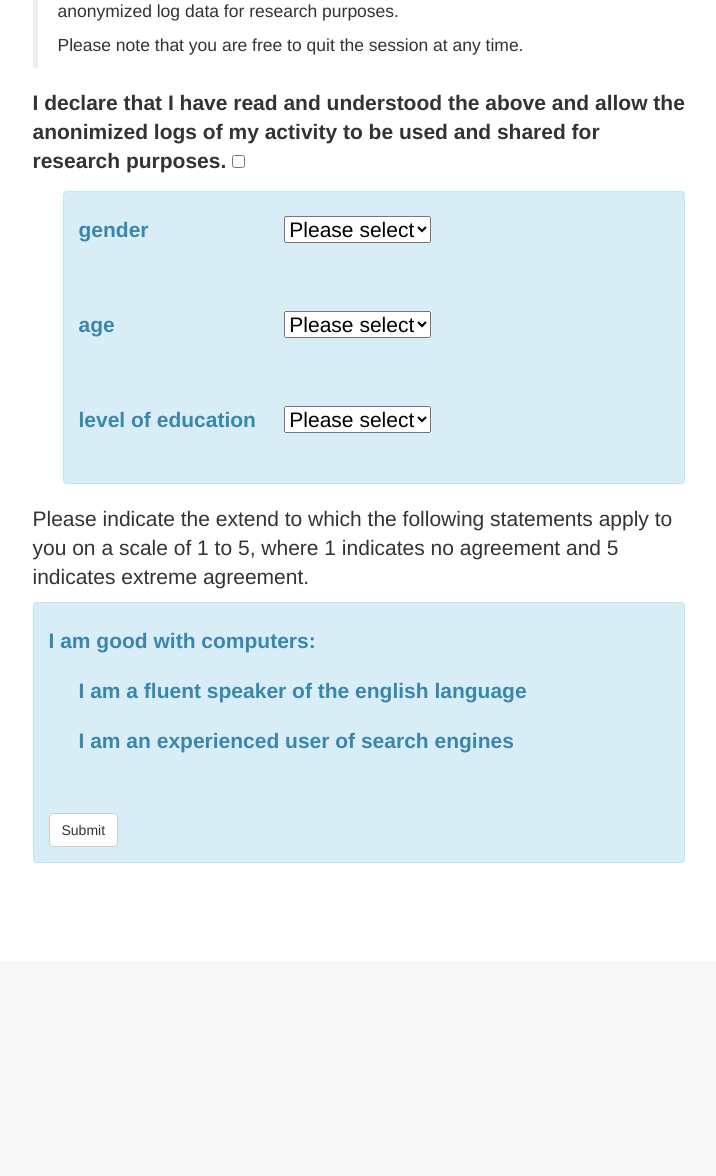
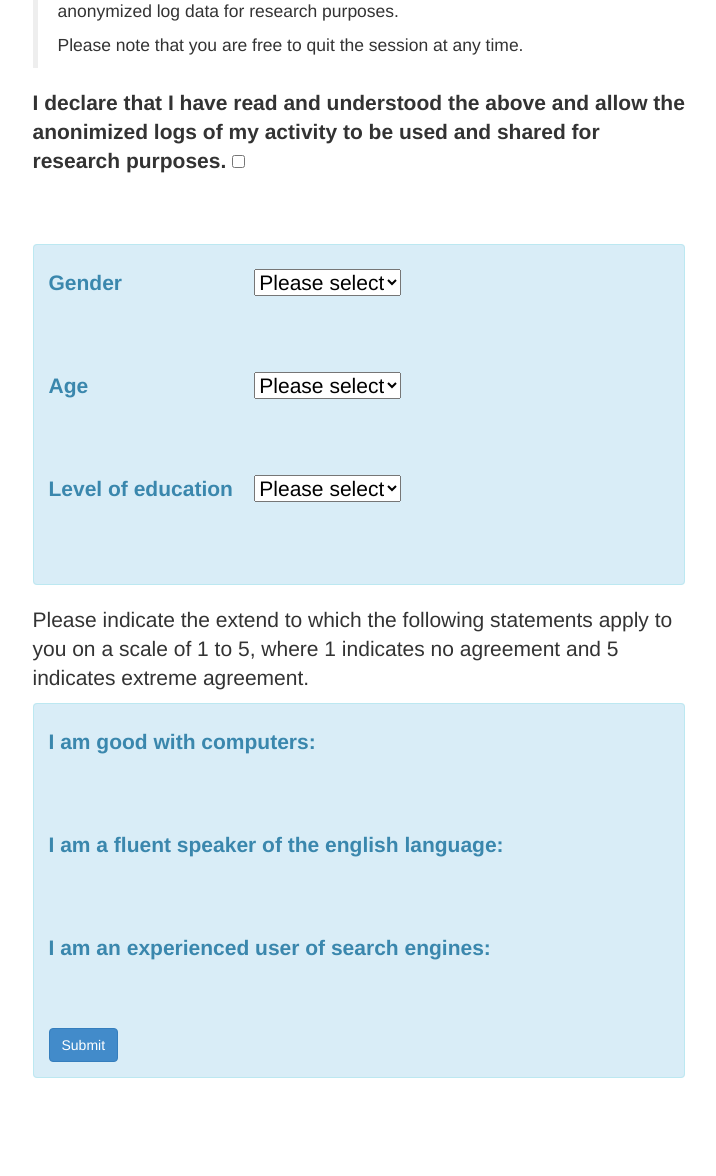
Before and after one commit to jiyinhe/fedweb_ui, a Django app: template fw_userstudy/templates/questionnaire/pre-question.html in a window 1280 px wide. Shown: the part 475-1651 px from the top of the page, without its empty margins (330-1046 px from the left). Before the commit the page ends 1338 px from the top, so only its background shows below. Run offline with Django 3.2, Linux system fonts and the light colour scheme; the template is opened without the code that fills it, so the values that code supplies are empty; parts of the project's set-up code (start-up, migrations or seed data) failed here and were passed over; some libraries are stand-ins or nearby versions.

Commit message:
changed the look of prequesitonnaire 	modified:   fw_userstudy/settings.py 	modified:   static/js/prequestionnaire.js 	modified:   templates/info_base.html 	modified:   templates/questionnaire/pre-question.html

```diff
--- a/fw_userstudy/static/js/prequestionnaire.js
+++ b/fw_userstudy/static/js/prequestionnaire.js
@@ -4,7 +4,17 @@ $(document).ready(function () {
 $('#preqst_btn').click(function(){
 	return validate_prequestionnaire_form();
 });
-
+// Enable buttons
+$('.btn').button();
+$('.likert').click(function(){
+	//set everything to inactive
+	var prefix = $(this).attr('id').split('_')[0];
+	for (var i = 0; i<=5; i++){
+		$('#'+prefix+'_'+i).removeClass('active');
+	}
+	//toggle activated type
+	$(this).addClass('active');
+})
 });//document
 
 function validate_prequestionnaire_form(){
@@ -27,6 +37,8 @@ function validate_prequestionnaire_form(){
 			$('#err_'+r).html(errs[r]);
 			//Show error sign
 			$('#errsign_'+r).removeClass('errsign-valid').addClass('errsign-err');
+			//Show error area
+			$('#errarea_'+r).addClass('alert-danger');
 			success = false;
 			focus = r;
 		}
@@ -35,12 +47,15 @@ function validate_prequestionnaire_form(){
 			$('#err_'+r).html('');
 			//remove error sign
 			$('#errsign_'+r).removeClass('errsign-err').addClass('errsign-valid');
+			//remove error area
+			$('#errarea_'+r).removeClass('alert-danger');
 
 			if("radio" in rules[r] || "checkbox" in rules[r]){
 				data[r]=$('input[name="'+r+'"]:checked').val();
 			}else{ // get normal value
 				data[r]= $("#"+r).val();
 			}
+			//console.log(data[r])
 		}
 	}
 	//Try to register, fail if username is taken
--- a/fw_userstudy/templates/questionnaire/pre-question.html
+++ b/fw_userstudy/templates/questionnaire/pre-question.html
@@ -55,38 +55,43 @@ at any time.</p>
 		</div>
 
 		<div class="col-md-7">
-
-			<form class="form-horizontal" role="form" id="preqst_form"
-action="/question/store_preqst/" method="POST">{% csrf_token %}
+		<form class="form-horizontal" role="form" id="preqst_form" action="/question/store_preqst/" method="POST">{% csrf_token %}
 			<label><p><b>I declare that I have read and understood
 			the above and allow the anonimized logs of my activity to be used and
-shared for research purposes. </b><input id="consent" name="consent"
-type="checkbox" value="1">
-				</p></label>
-					<div class="err" id="err_consent"></div>
-					<div id="errsign_consent" class="col-sm-1 glyphicon glyphicon-info-sign errsign-valid"></div>
+			shared for research purposes. </b>
+			<input id="consent" name="consent" type="checkbox" value="1">
+			</p>
+			</label>
+
+			<div class="alert space5" id="errarea_consent">
+			<span id="errsign_consent" class="glyphicon glyphicon-info-sign errsign-valid"></span>
+			<span class="err" id="err_consent"></span>
+			</div>
 
 			<fieldset class="alert alert-info">
-					<label class="qstlabel">gender</label>
+			<label class="qstlabel">Gender</label>
 			<select name="gender" id="gender">
 				<option value="">Please select</option>
 				<option value="M">Male</option>
 				<option value="F">Female</option>
 			</select>
-					<div class="err" id="err_gender"></div>
-					<div id="errsign_gender" class="col-sm-1 glyphicon glyphicon-info-sign errsign-valid"></div>
-					</br>
-					<label class="qstlabel">age</label>
+			<div class="alert space5" id="errarea_gender">
+			<span id="errsign_gender" class="glyphicon glyphicon-info-sign errsign-valid"></span>
+			<span class="err" id="err_gender"></span>
+			</div>
+			<label class="qstlabel">Age</label>
 			<select name="age" id="age">
 				<option value="">Please select</option>
 				{% for age in ageoptions %}
 					<option value="{{age}}">{{age}}</option>
 				{% endfor %}
 			</select>
-					<div class="err" id="err_age"></div>
-					<div id="errsign_age" class="col-sm-1 glyphicon glyphicon-info-sign errsign-valid"></div>
-					</br>
-					<label class="qstlabel">level of education</label>
+			<div class="alert space5" id="errarea_age">
+			<span id="errsign_age" class="glyphicon glyphicon-info-sign errsign-valid"></span>
+			<span class="err" id="err_age"></span>
+			</div>
+
+			<label class="qstlabel">Level of education</label>
 			<select name="education" id="education">
 				<option value="">Please select</option>
 				<option value="N">No education</option>
@@ -95,43 +100,62 @@ type="checkbox" value="1">
 				<option value="M">Master</option>
 				<option value="D">Doctorate</option>
 			</select>
-					<div class="err" id="err_education"></div>
-					<div id="errsign_education" class="col-sm-1 glyphicon glyphicon-info-sign errsign-valid"></div>
+			<div class="alert space5" id="errarea_education">
+			<span id="errsign_education" class="glyphicon glyphicon-info-sign errsign-valid"></span>
+			<span class="err" id="err_education"></span>
+			</div>
+			</fieldset>
 
-				</fieldset>
 			<p>Please indicate the extend to which the following
 			statements apply to you on a scale of 1 to 5, where 1 indicates no
 			agreement and 5 indicates extreme agreement.</p>
+
 			<fieldset class="alert alert-info">
-
 			<label>I am good with computers:</label>
 			</br>
+			<div class="btn-group" id="computer_btn">
 				{% for i in likertscale %}
-						<label> {{i}} </label>
+				<label class="btn btn-warning likert" id="computers_{{i}}">
     				<input type="radio" name="computer" id="computers_{{i}}" value="{{i}}">
+				{{i}}
+  				</label>
 				{% endfor %}
-					<div class="err" id="err_computer"></div>
-					<div id="errsign_computer" class="col-sm-1 glyphicon glyphicon-info-sign errsign-valid"></div>
+			</div>
+			<div class="alert space5" id="errarea_computer">
+			<span id="errsign_computer" class="glyphicon glyphicon-info-sign errsign-valid"></span>
+			<span class="err" id="err_computer"></span>
+			</div>
 
-				<label>I am a fluent speaker of the english language</label>
+			<label>I am a fluent speaker of the english language:</label>
 			</br>
+			<div class="btn-group" id="english_btn">
 				{% for i in likertscale %}
-						<label> {{i}} </label>
-						<input type="radio" name="english"  id="english_{{i}}" value="{{i}}">
+				<label class="btn btn-warning likert" id="english_{{i}}">
+    				<input type="radio" name="english" id="english_{{i}}" value="{{i}}">
+				{{i}}
+  				</label>
 				{% endfor %}
-					<div class="err" id="err_english"></div>
-					<div id="errsign_english" class="col-sm-1 glyphicon glyphicon-info-sign errsign-valid"></div>
-				<label>I am an experienced user of search engines</label>
+			</div>
+			<div class="alert space5" id="errarea_english">
+			<span id="errsign_english" class="glyphicon glyphicon-info-sign errsign-valid"></span>
+			<span class="err" id="err_english"></span>
+			</div>
+
+			<label>I am an experienced user of search engines:</label>
 			</br>
+			<div class="btn-group" id="search_btn">
 				{% for i in likertscale %}
-						<label> {{i}} </label>
+				<label class="btn btn-warning likert" id="search_{{i}}">
     				<input type="radio" name="search" id="search_{{i}}" value="{{i}}">
+				{{i}}
+  				</label>
 				{% endfor %}
-					<div class="err" id="err_search"></div>
-					<div id="errsign_search" class="col-sm-1 glyphicon glyphicon-info-sign errsign-valid"></div>
-				</br>
-				<button type ="submit" id="preqst_btn" class="btn btn-default"
-				>Submit</button>
+			</div>
+			<div class="alert space5" id="errarea_search">
+			<span id="errsign_search" class="glyphicon glyphicon-info-sign errsign-valid"></span>
+			<span class="err" id="err_search"></span>
+			</div>
+			<button type ="submit" id="preqst_btn" class="btn btn-primary">Submit</button>
 		</form>
 		</div>
 
```
Also changed, not shown: fw_userstudy/fw_userstudy/settings.py (+3 -4 lines), fw_userstudy/templates/info_base.html (+57 -12 lines). Lines whose indentation alone changed are shown as unchanged.
